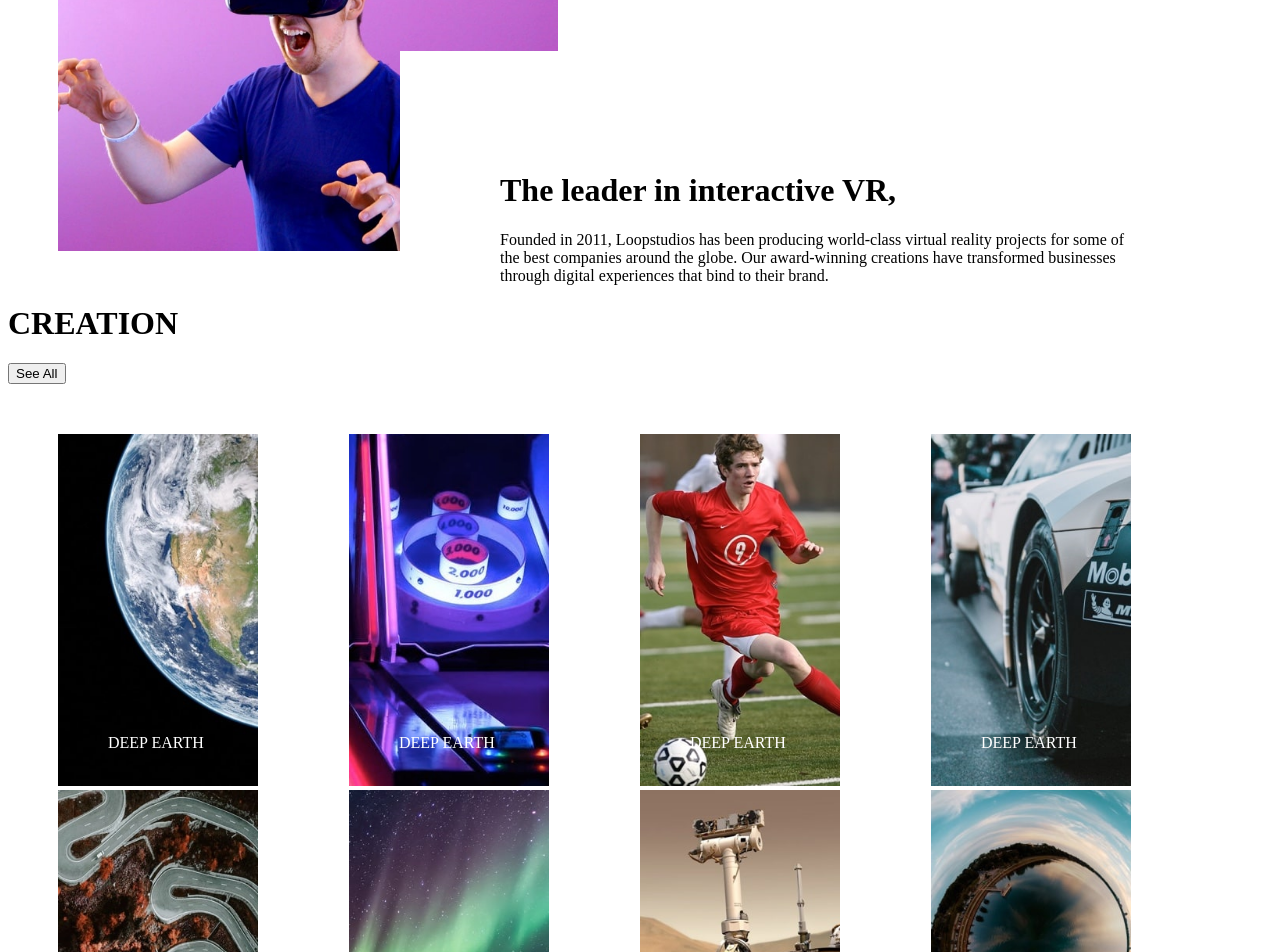
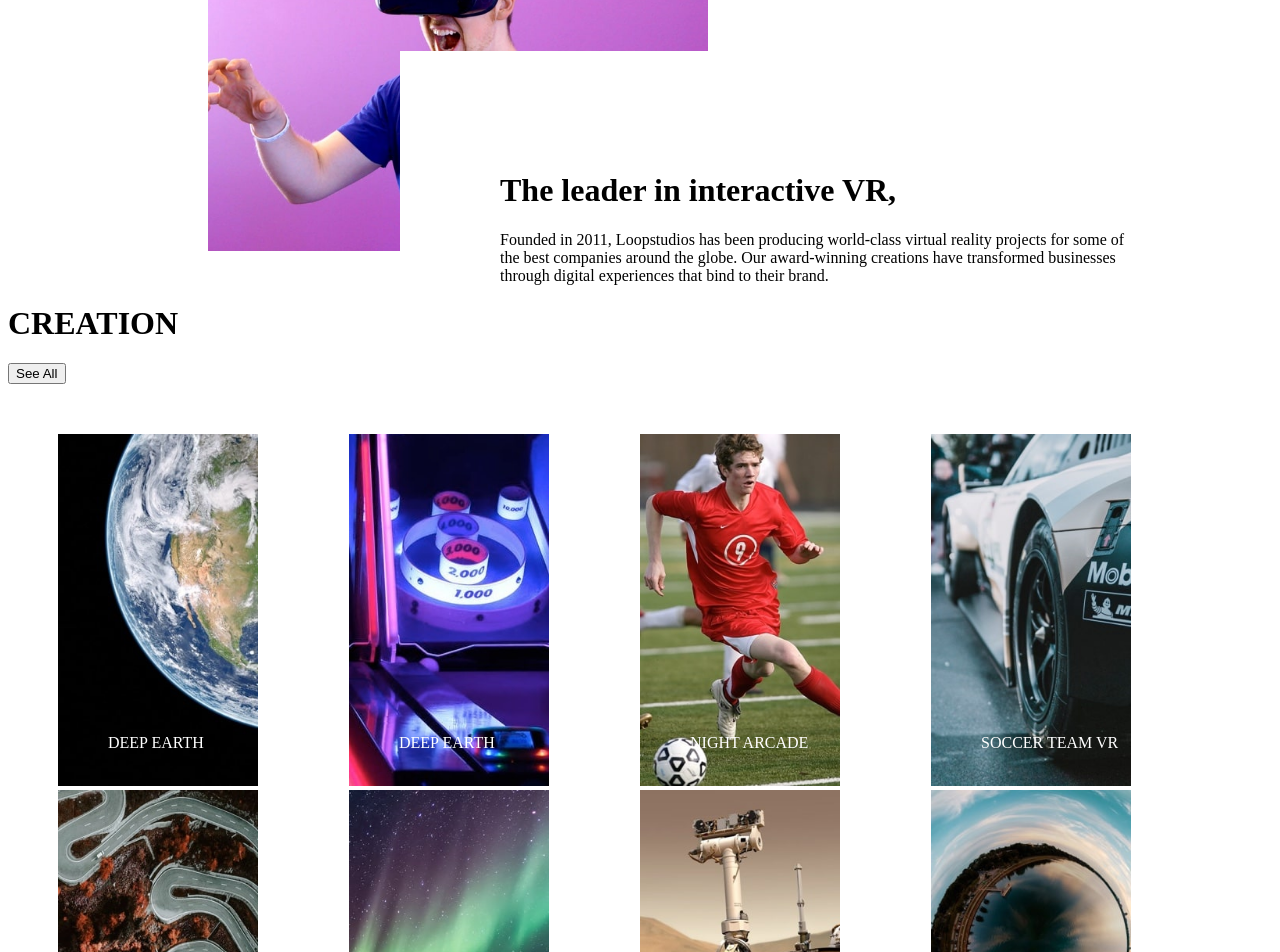
Before and after one commit to NerdsCube/loopstudios, a React (Create React App) app: page / in a window 1280 px wide. Shown: the part 549-1501 px from the top of the page. Built offline with nearby package versions, Linux system fonts and the light colour scheme.

Commit message:
update creations component

```diff
--- a/src/components/Creation.js
+++ b/src/components/Creation.js
@@ -21,8 +21,8 @@ function Creation() {
                     <label>DEEP EARTH</label>
                 </div>
                 <div className="grid"><img src={image6} /><label>DEEP EARTH</label></div>
-                <div className="grid"><img src={image8} /><label>DEEP EARTH</label></div>
-                <div className="grid"><img src={image5} /><label>DEEP EARTH</label></div>
+                <div className="grid"><img src={image8} /><label>NIGHT ARCADE</label></div>
+                <div className="grid"><img src={image5} /><label>SOCCER TEAM VR</label></div>
                 <div className="grid"><img src={image4} /><label>DEEP EARTH</label></div>
                 <div className="grid"><img src={image7} /><label>DEEP EARTH</label></div>
                 <div className="grid"><img src={image1} /><label>DEEP EARTH</label></div>
--- a/src/style.css
+++ b/src/style.css
@@ -33,6 +33,7 @@ fieldset{
 
 .interactive{
     margin: 50px;
+    margin-left: 200px;
     /* display: flex;
     flex-direction: row; */
 }
```
